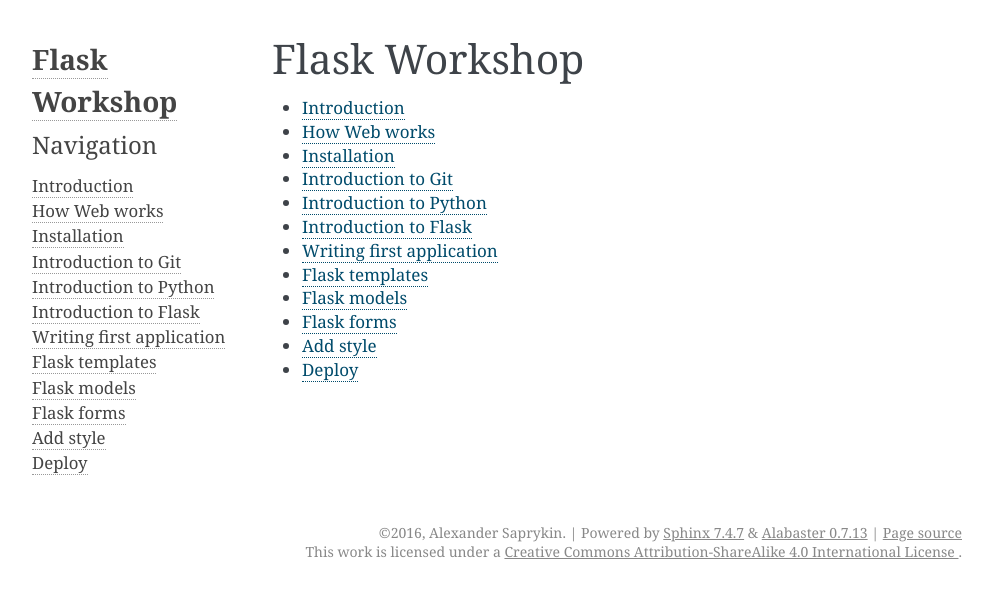
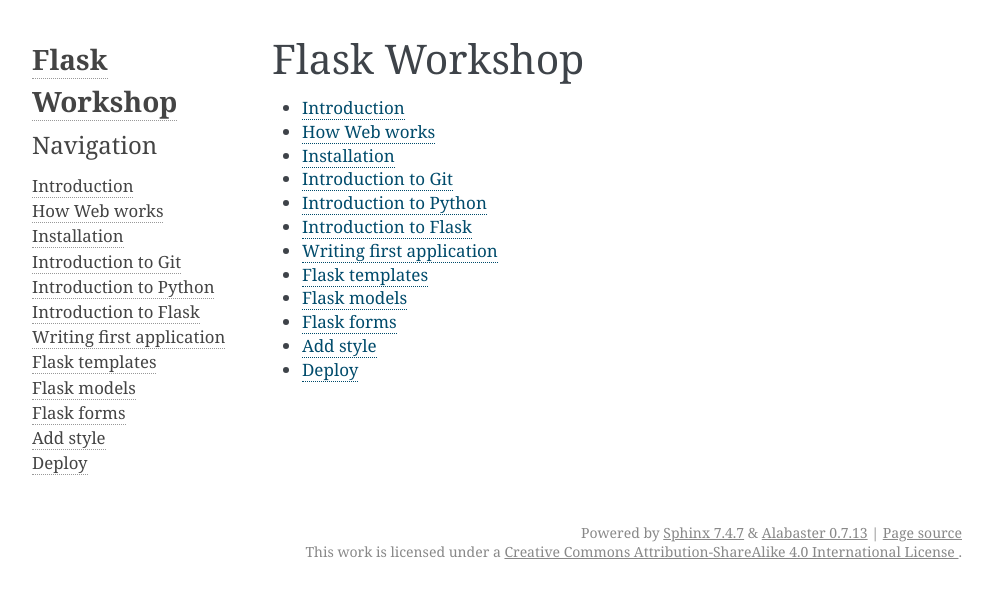
Before and after one commit to cutwater/FlaskWorkshop, a Sphinx documentation site: the page built from docs/index.rst, in a window 1280 px wide. Shown: the top 598 px of the page, without its empty margins (148-1140 px from the left). Built offline with Sphinx 7.4.7, drawn with Linux system fonts in a browser that asks for light colours; pages that are not in the unit, such as notebooks, are missing from menus.

Commit message:
Remove copyright notice

```diff
--- a/docs/_templates/layout.html
+++ b/docs/_templates/layout.html
@@ -2,9 +2,7 @@
 
 {%- block footer %}
     <div class="footer">
-      {% if show_copyright %}&copy;{{ copyright }}.{% endif %}
       {% if theme_show_powered_by|lower == 'true' %}
-      {% if show_copyright %}|{% endif %}
       Powered by <a href="http://sphinx-doc.org/">Sphinx {{ sphinx_version }}</a>
       &amp; <a href="https://github.com/bitprophet/alabaster">Alabaster {{ alabaster_version }}</a>
       {% endif %}
```
